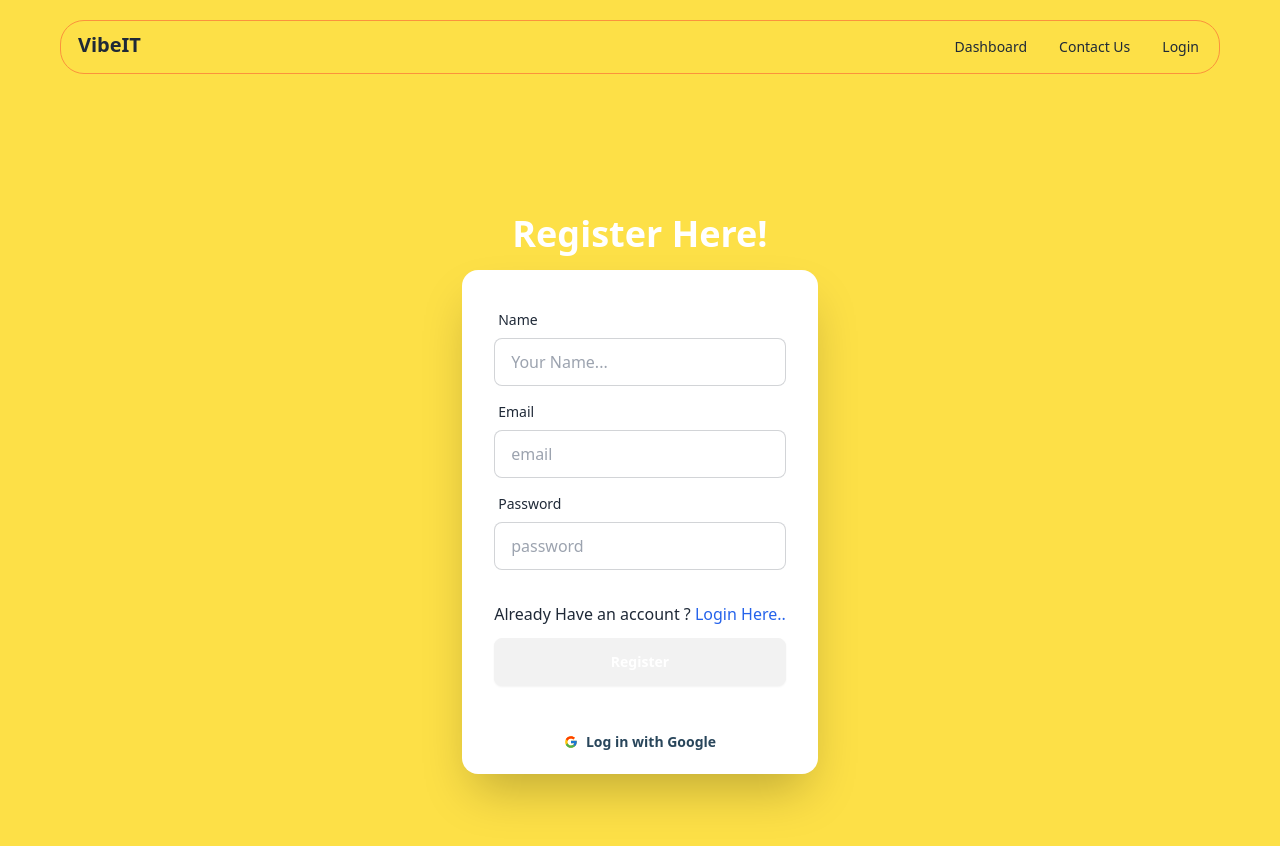
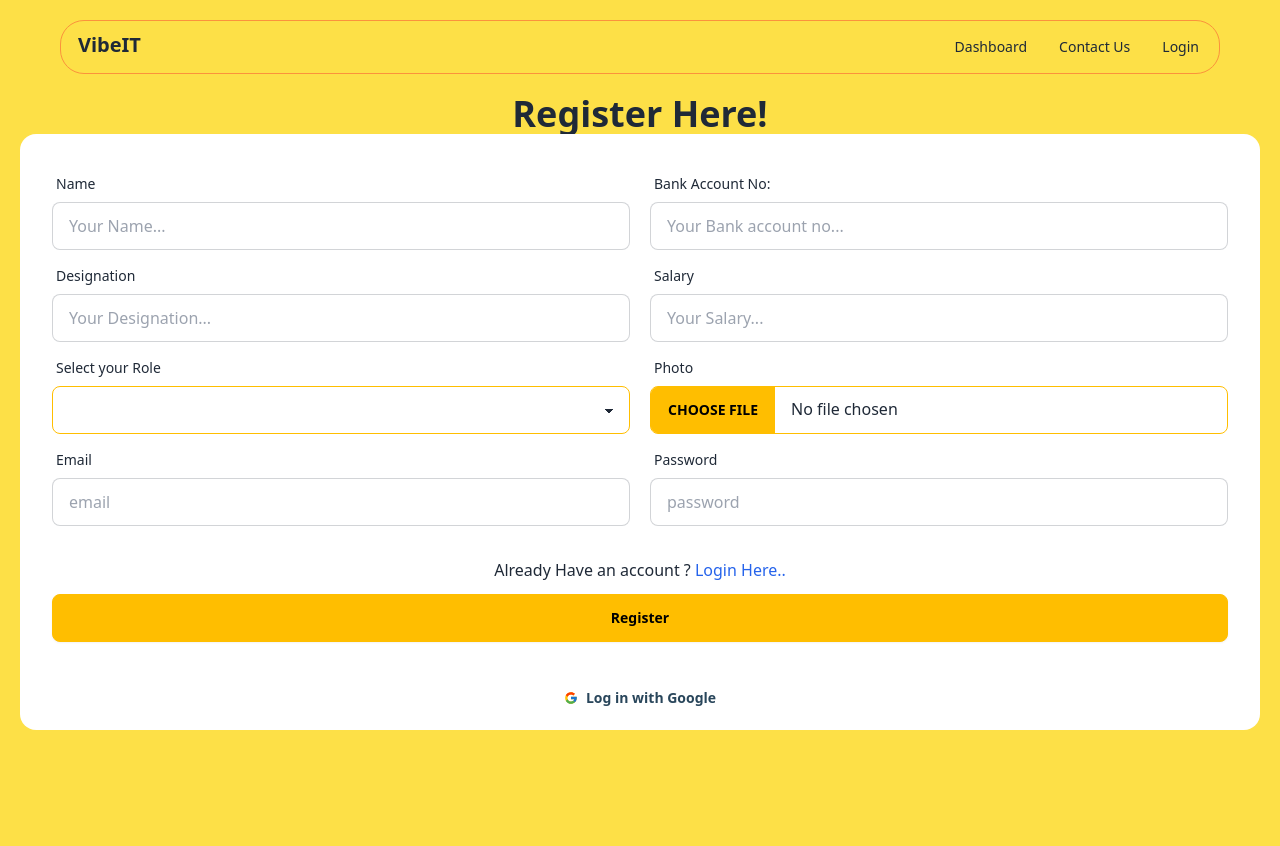
Before and after one commit to Rifatbd0789/Vibe-IT-Web, a React (Vite) app: page /register in a window 1280 px wide. Shown: the top 846 px of the page. Built offline with nearby package versions, Linux system fonts and the light colour scheme; no server answers.

Commit message:
completed successfully with photo hosting register and login user

```diff
--- a/package.json
+++ b/package.json
@@ -16,6 +16,7 @@
     "match-sorter": "^6.3.1",
     "react": "^18.2.0",
     "react-dom": "^18.2.0",
+    "react-hook-form": "^7.48.2",
     "react-icons": "^4.12.0",
     "react-router-dom": "^6.20.0",
     "sort-by": "^0.0.2",
--- a/src/ContextProvider/Provider.jsx
+++ b/src/ContextProvider/Provider.jsx
@@ -44,6 +44,7 @@ const Provider = ({ children }) => {
       // const userEmail = currentUser?.email || user?.email;
       // const loggedEmail = { email: userEmail };
       setUser(currentUser);
+      console.log(currentUser);
       setLoading(false);
       // // if user exist than issue a token
       // if (currentUser) {
--- /dev/null
+++ b/src/Hooks/useAxiosOpen.jsx
@@ -0,0 +1,10 @@
+import axios from "axios";
+
+const axiosOpen = axios.create({
+  baseURL: "http://localhost:5000",
+});
+const useAxiosOpen = () => {
+  return axiosOpen;
+};
+
+export default useAxiosOpen;
--- a/src/Pages/Login.jsx
+++ b/src/Pages/Login.jsx
@@ -39,7 +39,7 @@ const Login = () => {
       <div className="hero min-h-screen ">
         <div className="hero-content flex-col ">
           <div className="text-center lg:text-left">
-            <h1 className="text-5xl font-bold text-white">Login now!</h1>
+            <h1 className="text-5xl font-bold ">Login now!</h1>
           </div>
           <div className="card flex-shrink-0 w-full max-w-sm shadow-2xl bg-base-100">
             <form onSubmit={handleLogin} className="card-body">
@@ -79,7 +79,7 @@ const Login = () => {
                 </label>
               </div>
               <div className="form-control mt-6">
-                <button className="btn  text-white hover:text-black hover:bg-white normal-case">
+                <button className="btn btn-warning  text-white hover:text-black hover:bg-white normal-case">
                   Login
                 </button>
               </div>
--- a/src/Pages/Register.jsx
+++ b/src/Pages/Register.jsx
@@ -1,24 +1,40 @@
-import { Link, useNavigate, useLocation } from "react-router-dom";
+import { Link, useLocation, useNavigate } from "react-router-dom";
 import { useContext, useState } from "react";
-import { updateProfile } from "firebase/auth";
+// import { updateProfile } from "firebase/auth";
 import { context } from "../ContextProvider/Provider";
 import Swal from "sweetalert2";
 import { FcGoogle } from "react-icons/fc";
+import useAxiosOpen from "../Hooks/useAxiosOpen";
+import { useForm } from "react-hook-form";
+import { updateProfile } from "firebase/auth";
+const image_hosting_key = import.meta.env.VITE_IMAGE_HOSTING_KEY;
+const image_hosting_api = `https://api.imgbb.com/1/upload?key=${image_hosting_key}`;
 
 const Register = () => {
+  const { register, handleSubmit, reset } = useForm();
   const { createUser, googleLogIn } = useContext(context);
   const [registerError, setRegisterError] = useState("");
   const location = useLocation();
   const navigate = useNavigate();
-  const handleRegister = (e) => {
-    e.preventDefault();
-    const form = new FormData(e.currentTarget);
-    const email = form.get("email");
-    const password = form.get("password");
-    const Name = form.get("displayName");
-    const photo = form.get("photo");
-
+  const axiosOpen = useAxiosOpen();
+  const onSubmit = async (data) => {
     setRegisterError("");
+    // host photo
+    const photoFile = { image: data.photo[0] };
+    console.log(photoFile);
+    const res = await axiosOpen.post(image_hosting_api, photoFile, {
+      headers: {
+        "content-type": "multipart/form-data",
+      },
+    });
+    const photo = res.data.data.display_url;
+    const email = data.email;
+    const password = data.password;
+    const Name = data.name;
+    const role = data.role;
+    const designation = data.designation;
+    const salary = data.salary;
+    const bank = data.bankNo;
 
     // password Validation
     if (password.length < 6) {
@@ -44,11 +60,24 @@ const Register = () => {
           displayName: Name,
           photoURL: photo,
         })
-          .then()
-          .catch((error) => setRegisterError(error.code));
-        e.target.reset();
+          .then(() => {
+            const user = {
+              email: email,
+              name: Name,
+              role: role,
+              designation: designation,
+              salary: salary,
+              bank: bank,
+            };
+            axiosOpen.post("/users", user).then((res) => {
+              if (res.data.insertedId) {
                 Swal.fire(`${Name} Successfully Registered !`);
                 navigate("/login");
+              }
+            });
+          })
+          .catch((error) => setRegisterError(error.code));
+        reset();
       })
       .catch((error) => setRegisterError(error.code));
   };
@@ -64,16 +93,16 @@ const Register = () => {
   };
   return (
     <div>
-      <div className="hero min-h-screen  ">
-        <div className="hero-content flex-col lg:flex-col">
-          <div className="text-center lg:text-left">
-            <h1 className="text-3xl md:text-4xl text-white font-bold ">
-              Register Here!
-            </h1>
+      <div className=" min-h-screen  ">
+        <div className=" ">
+          <div className="text-center ">
+            <h1 className="text-3xl md:text-4xl font-bold ">Register Here!</h1>
           </div>
-          <div className="card flex-shrink-0 w-full max-w-sm shadow-2xl bg-base-100">
-            <form onSubmit={handleRegister} className="card-body">
-              <div className="form-control">
+          <div className=" card bg-base-100">
+            <form onSubmit={handleSubmit(onSubmit)} className="card-body">
+              <div className="flex flex-col md:flex-row w-full gap-5">
+                {/* Name */}
+                <div className="form-control md:w-1/2">
                   <label className="label">
                     <span className="label-text">Name</span>
                   </label>
@@ -81,21 +110,80 @@ const Register = () => {
                     type="text"
                     placeholder="Your Name..."
                     className="input input-bordered"
-                  name="displayName"
+                    {...register("name")}
                   />
                 </div>
-              {/* <div className="form-control">
+                {/* Bank Account no */}
+                <div className="form-control md:w-1/2">
                   <label className="label">
-                  <span className="label-text">Photo Url</span>
+                    <span className="label-text">Bank Account No:</span>
                   </label>
                   <input
                     type="text"
-                  placeholder="Your photo url..."
+                    placeholder="Your Bank account no..."
                     className="input input-bordered"
-                  name="photo"
+                    {...register("bankNo")}
                   />
-              </div> */}
-              <div className="form-control">
+                </div>
+              </div>
+
+              <div className="flex flex-col md:flex-row w-full gap-5">
+                {/* Designation */}
+                <div className="md:w-1/2 form-control">
+                  <label className="label">
+                    <span className="label-text">Designation</span>
+                  </label>
+                  <input
+                    type="text"
+                    placeholder="Your Designation..."
+                    className="input input-bordered"
+                    {...register("designation")}
+                  />
+                </div>
+                {/* Salary */}
+                <div className="md:w-1/2 form-control">
+                  <label className="label">
+                    <span className="label-text">Salary</span>
+                  </label>
+                  <input
+                    type="number"
+                    placeholder="Your Salary..."
+                    className="input input-bordered"
+                    {...register("salary")}
+                  />
+                </div>
+              </div>
+              <div className="flex flex-col md:flex-row w-full gap-5">
+                {/* Role */}
+                <div className="form-control md:w-1/2">
+                  <label className="label">
+                    <span className="label-text">Select your Role</span>
+                  </label>
+                  <select
+                    className="select select-warning w-full "
+                    {...register("role")}
+                    defaultValue="default"
+                  >
+                    <option disabled value="default"></option>
+                    <option>HR</option>
+                    <option>Employee</option>
+                  </select>
+                </div>
+                {/* photo */}
+                <div className="form-control md:w-1/2">
+                  <label className="label">
+                    <span className="label-text">Photo</span>
+                  </label>
+                  <input
+                    type="file"
+                    {...register("photo")}
+                    className="file-input file-input-bordered file-input-warning w-full "
+                  />
+                </div>
+              </div>
+              <div className="flex flex-col md:flex-row w-full gap-5">
+                {/* Email */}
+                <div className="form-control md:w-1/2">
                   <label className="label">
                     <span className="label-text">Email</span>
                   </label>
@@ -103,11 +191,11 @@ const Register = () => {
                     type="email"
                     placeholder="email"
                     className="input input-bordered"
-                  name="email"
-                  required
+                    {...register("email")}
                   />
                 </div>
-              <div className="form-control">
+                {/* Password */}
+                <div className="form-control md:w-1/2">
                   <label className="label">
                     <span className="label-text">Password</span>
                   </label>
@@ -115,14 +203,15 @@ const Register = () => {
                     type="password"
                     placeholder="password"
                     className="input input-bordered"
-                  name="password"
-                  required
+                    {...register("password")}
                   />
                 </div>
+              </div>
+
               {registerError && (
                 <p className="text-red-600 font-semibold">{registerError}</p>
               )}
-              <div className="form-control mt-6">
+              <div className="form-control mt-6 text-center">
                 <p className="mb-3">
                   Already Have an account ?{" "}
                   <Link to={"/login"}>
@@ -131,7 +220,8 @@ const Register = () => {
                     </span>
                   </Link>
                 </p>
-                <button className="btn  text-white hover:text-black hover:bg-white normal-case ">
+                {/* <input type="submit" /> */}
+                <button className="btn btn-warning  hover:text-black hover:bg-white normal-case ">
                   Register
                 </button>
               </div>
```
Also changed, not shown: 1 other file (tests, documents, lock files or other folders). Lines whose indentation alone changed are shown as unchanged.
